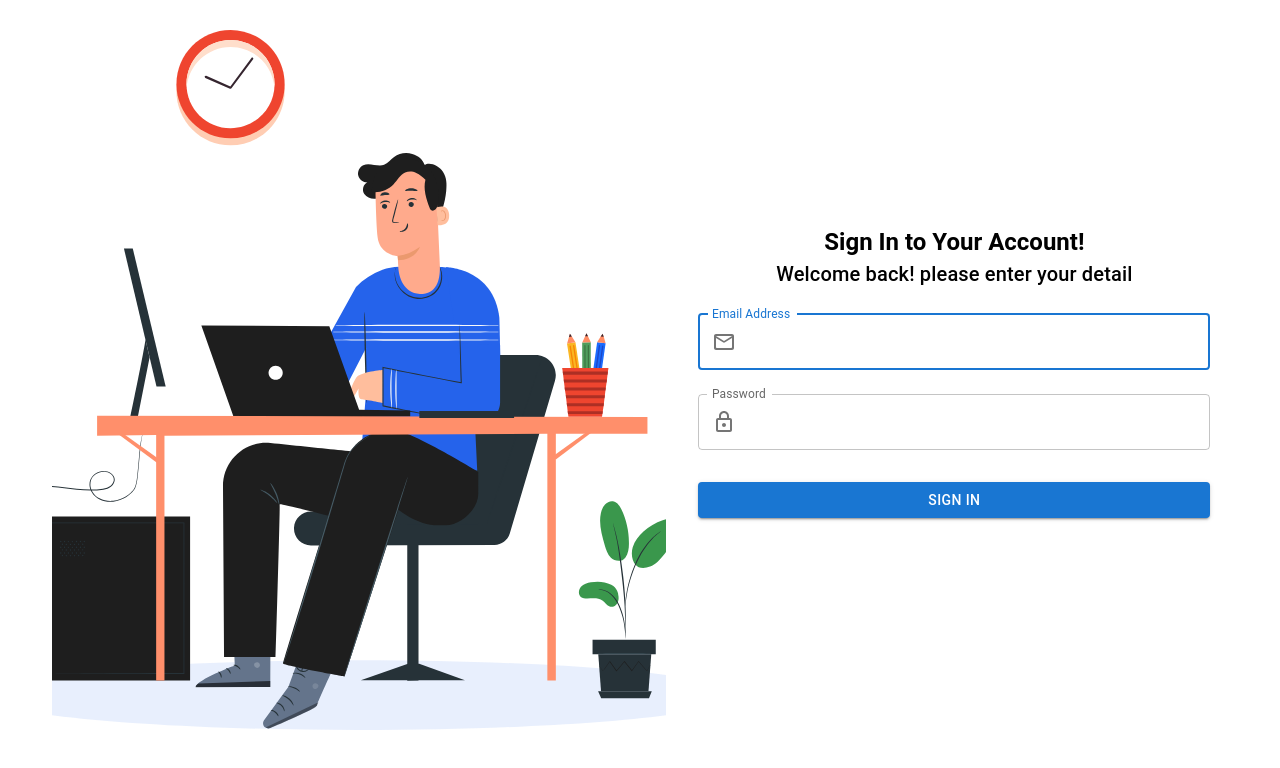
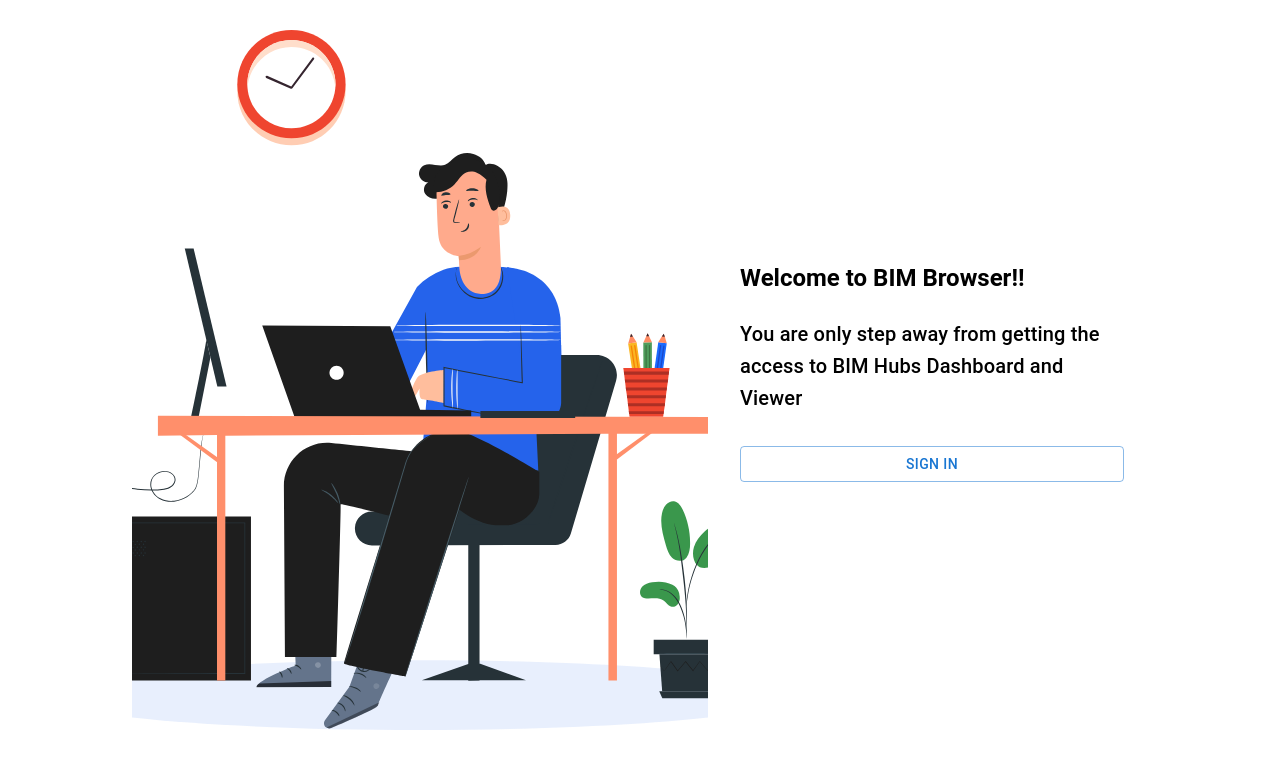
Before and after one commit to ABHISHEK-CHATAP/BIM_Hub_Forge, a React (Vite) app in the folder BIM-Hub-Browser/: page / in a window 1280 px wide. Shown: the top 768 px of the page. Built offline with nearby package versions, Linux system fonts and the light colour scheme.

Commit message:
chnaged ui of signin to connect with bim360

```diff
--- a/BIM-Hub-Browser/src/Pages/Auth/LoginForm.tsx
+++ b/BIM-Hub-Browser/src/Pages/Auth/LoginForm.tsx
@@ -1,19 +1,8 @@
 import React from "react";
-import {
-  Grid,
-  Box,
-  TextField,
-  Button,
-  Typography,
-  Container,
-  InputAdornment
-} from "@mui/material";
-import MailOutlineRoundedIcon from '@mui/icons-material/MailOutlineRounded';
-import LockOutlinedIcon from '@mui/icons-material/LockOutlined';
+import { Grid, Box, Button, Typography, Container } from "@mui/material";
 import illustration from "../../assets/Illustration.svg";
 
 const LoginForm = () => {
-
   return (
     <Container sx={{ margin: "20px" }}>
       <Grid
@@ -21,9 +10,10 @@ const LoginForm = () => {
         component="main"
         sx={{
           height: "90vh",
-          width: "96vw",
+          width: "90vw",
           display: "flex",
           alignItems: "center",
+          justifyContent: "center",
         }}
       >
         <Grid
@@ -41,13 +31,7 @@ const LoginForm = () => {
             alignItems: "center",
           }}
         />
-        <Grid
-          item
-          xs={12}
-          sm={5}
-          md={5}
-          ml={4}
-        >
+        <Grid item xs={12} sm={4} md={4} ml={4}>
           <Grid
             sx={{
               display: "flex",
@@ -57,55 +41,34 @@ const LoginForm = () => {
               height: "90vh",
             }}
           >
-            <Typography component="h1" variant="h5" fontWeight={600} textAlign="left">
-              Sign In to Your Account!
+            <Typography
+              component="h1"
+              variant="h5"
+              fontWeight={600}
+              textAlign="left"
+              width="100%"
+            >
+              Welcome to BIM Browser!!
             </Typography>
-            <Typography component="h4" variant="h6" >
-                Welcome back! please enter your detail
+            <Typography
+              component="h4"
+              variant="h6"
+              textAlign="left"
+              width="100%"
+              mt={3}
+            >
+              You are only step away from getting the access to BIM Hubs
+              Dashboard and Viewer
             </Typography>
-            <Box sx={{ mt: 1 }}>
-              <form >
-                <TextField
-                  margin="normal"
-                  fullWidth
-                  id="email"
-                  label="Email Address"
-                  name="email"
-                  autoComplete="email"
-                  InputProps={{
-                    startAdornment: (
-                      <InputAdornment position="start">
-                        <MailOutlineRoundedIcon />
-                      </InputAdornment>
-                    ),
-                  }}
-                  autoFocus
-                />
-                <TextField
-                  margin="normal"
-                  fullWidth
-                  name="password"
-                  label="Password"
-                  type="password"
-                  id="password"
-                  autoComplete="current-password"
-                  InputProps={{
-                    startAdornment: (
-                      <InputAdornment position="start">
-                        <LockOutlinedIcon />
-                      </InputAdornment>
-                    ),
-                  }}
-                />
+            <Box sx={{ mt: 1, width: "100%" }}>
               <Button
                 type="submit"
                 fullWidth
-                  variant="contained"
+                variant="outlined"
                 sx={{ mt: 3, mb: 2 }}
               >
                 Sign In
               </Button>
-              </form>
             </Box>
           </Grid>
         </Grid>
```
Lines whose indentation alone changed are shown as unchanged.
